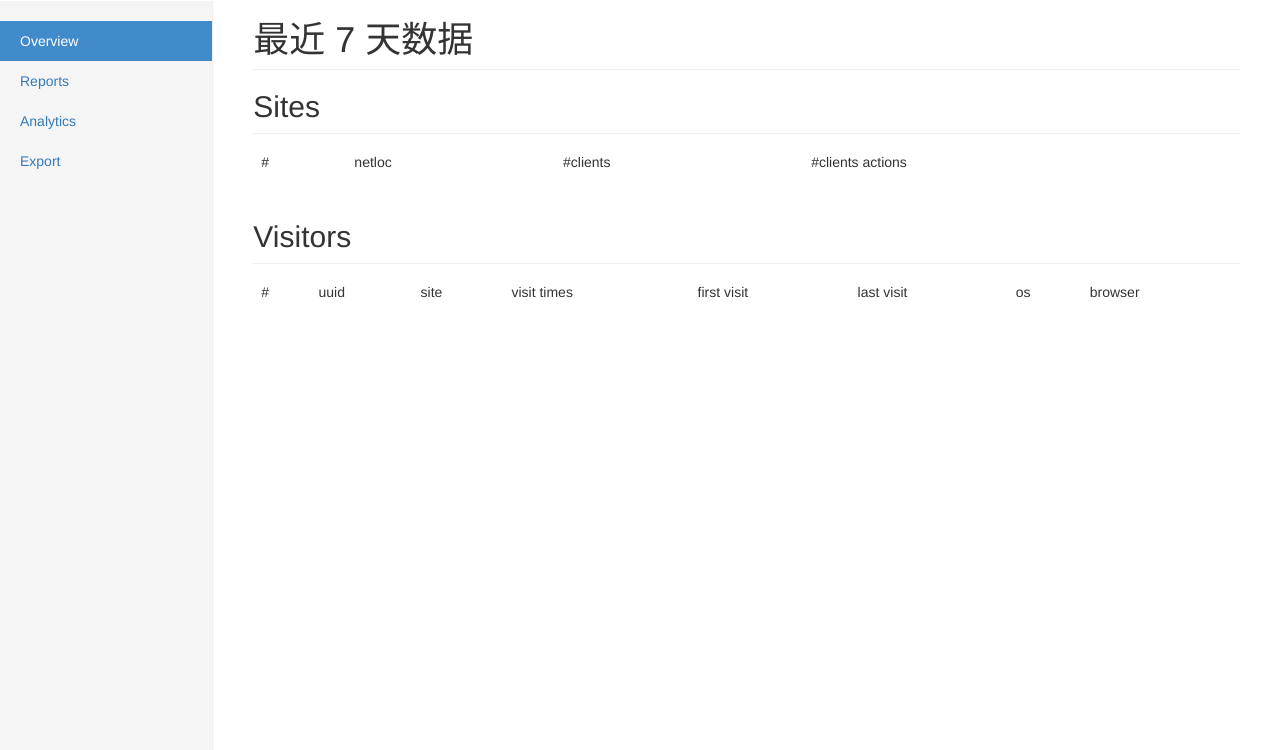
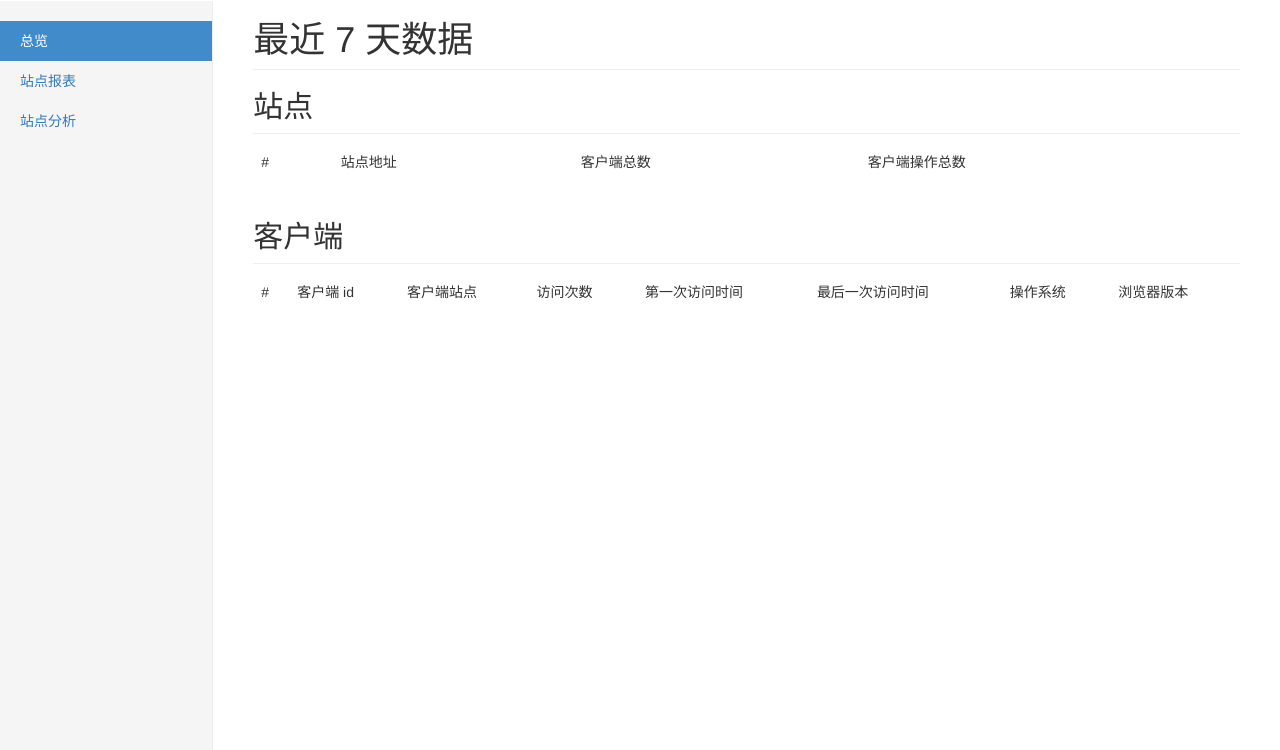
Before and after one commit to bcho/nazgul, a Python web app: template api/nazgul/dashboard/template/stats.html in a window 1280 px wide. Shown: the part 50-800 px from the top of the page. Run offline with Jinja, Linux system fonts and the light colour scheme; the template is opened without the code that fills it, so the values that code supplies are empty; some libraries are stand-ins or nearby versions.

Commit message:
dashboard: translate.

```diff
--- a/api/nazgul/dashboard/template/stats.html
+++ b/api/nazgul/dashboard/template/stats.html
@@ -35,22 +35,21 @@
       <div class="row">
         <div class="col-sm-3 col-md-2 sidebar">
           <ul class="nav nav-sidebar">
-            <li class="active"><a href="#">Overview <span class="sr-only">(current)</span></a></li>
-            <li><a href="#">Reports</a></li>
-            <li><a href="#">Analytics</a></li>
-            <li><a href="#">Export</a></li>
+            <li class="active"><a href="#">总览 <span class="sr-only">(current)</span></a></li>
+            <li><a href="#">站点报表</a></li>
+            <li><a href="#">站点分析</a></li>
           </ul>
         </div>
         <div class="col-sm-9 col-sm-offset-3 col-md-10 col-md-offset-2 main">
           <h1 class="page-header">最近 7 天数据</h1>
-          <h2 class="sub-header">Sites</h2>
+          <h2 class="sub-header">站点</h2>
           <div class="table-responsive" id="metric-sites">
             <table class="table table-striped">
               <thead>
                 <td>#</td>
-                <td>netloc</td>
-                <td>#clients</td>
-                <td>#clients actions</td>
+                <td>站点地址</td>
+                <td>客户端总数</td>
+                <td>客户端操作总数</td>
               </thead>
               <tbody>
                 {% for site in sites %}
@@ -64,18 +63,18 @@
               </tbody>
             </table>
           </div>
-          <h2 class="sub-header">Visitors</h2>
+          <h2 class="sub-header">客户端</h2>
           <div class="table-responsive" id="metric-visitors">
             <table class="table table-striped">
               <thead>
                 <td>#</td>
-                <td>uuid</td>
-                <td>site</td>
-                <td>visit times</td>
-                <td>first visit</td>
-                <td>last visit</td>
-                <td>os</td>
-                <td>browser</td>
+                <td>客户端 id</td>
+                <td>客户端站点</td>
+                <td>访问次数</td>
+                <td>第一次访问时间</td>
+                <td>最后一次访问时间</td>
+                <td>操作系统</td>
+                <td>浏览器版本</td>
               </thead>
               <tbody>
                 {% for visitor in visitors %}
```
